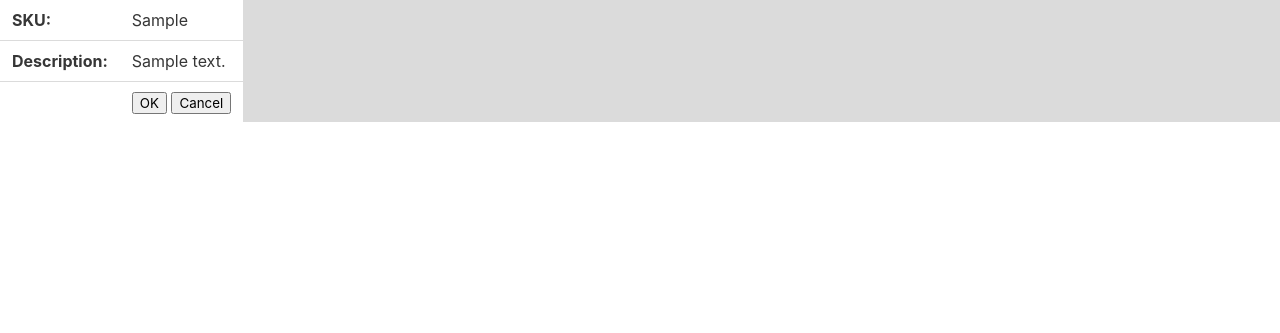
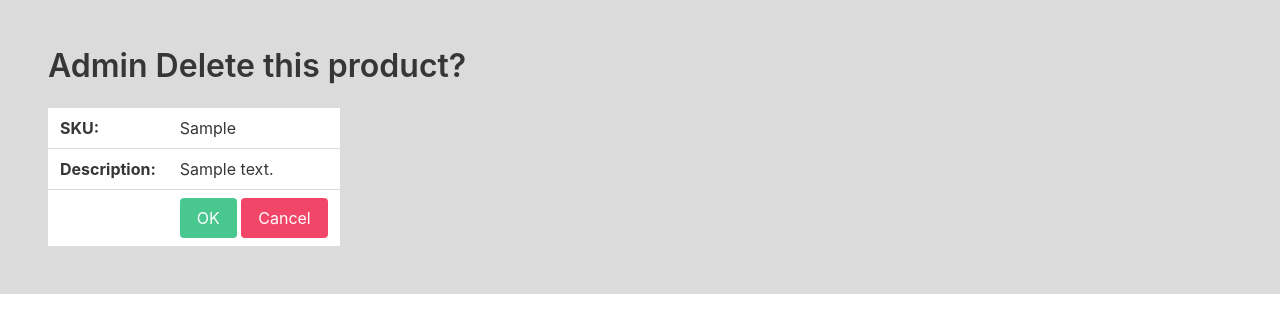
Before and after one commit to br0ch0n-BU/CS602_Term_Project_Rochon, a Node server app: page /products/delete/600000000000000000000001 in a window 1280 px wide. Shown: the part 56-389 px from the top of the page. Run offline with Node 20, Linux system fonts and the light colour scheme; a user stored in the database is signed in; tables that the repository leaves empty hold one stand-in row (values such as "Sample post"); some libraries are stand-ins or nearby versions.

Commit message:
restyle product CRUD

```diff
--- a/routes/deleteProductAfterConfirm.js
+++ b/routes/deleteProductAfterConfirm.js
@@ -20,7 +20,7 @@ module.exports = async (req, res, next) => {
         console.error("Could not delete product: " + err);
         return res.redirect("/products?problem=true");
       }
-      res.redirect("/products");
+      res.redirect("/products?success=true");
     });
   });
 };
--- a/routes/displayProducts.js
+++ b/routes/displayProducts.js
@@ -21,8 +21,9 @@ module.exports = async (req, res, next) => {
   });
 
   res.render("displayProductsView", {
-    title: "Admin Management of Products",
+    title: "Manage Product Catalog",
     data: results,
-    problem: req.query.problem
+    problem: req.query.problem,
+    success: req.query.success
   });
 };
--- a/routes/editProduct.js
+++ b/routes/editProduct.js
@@ -16,7 +16,7 @@ module.exports = async (req, res, next) => {
     }
 
     res.render("editProductView", {
-      title: "Admin Edit product",
+      title: "Edit Product Details",
       data: {
         id: product._id,
         sku: product.sku,
--- a/routes/saveAfterProductEdit.js
+++ b/routes/saveAfterProductEdit.js
@@ -34,7 +34,7 @@ module.exports = async (req, res, next) => {
           console.error("Could not update product: " + err);
           return res.redirect("/products?problem=true");
         }
-        res.redirect("/products");
+        res.redirect("/products?success=true");
       });
     } else {
       res.redirect("/products");
--- a/routes/saveProduct.js
+++ b/routes/saveProduct.js
@@ -28,7 +28,7 @@ module.exports = async (req, res, next) => {
         console.error("Could not add product: " + error);
         return res.redirect("/products?problem=true");
       }
-      res.redirect("/products");
+      res.redirect("/products?success=true");
     });
   } else res.redirect("/products/add");
 };
--- a/views/deleteProductView.handlebars
+++ b/views/deleteProductView.handlebars
@@ -1,6 +1,7 @@
-<div class="table-responsive">
-  <form method="post" action='/products/delete'>
-    <table class="table table-condensed">
+<section class="section">
+  <h3 class="title is-3">{{title}}</h3>
+  <form method="post" action="/products/delete">
+    <table class="table">
       <tbody>
         <tr>
           <th>SKU:</th>
@@ -10,19 +11,24 @@
           <th>Description: </th>
           <td>{{data.description}}</td>
         </tr>
-        <input type="hidden" name="id" value="{{data.id}}">
+        <input type="hidden" name="id" value="{{data.id}}" />
 
       </tbody>
       <tfooter>
         <tr>
           <td></td>
           <td>
-              <input type="submit" value="OK" class="btn btn-success">
-              <input type="button" value="Cancel" class="btn btn-danger"
-                  class="cancel" onclick="cancelDelete()">
+            <input type="submit" value="OK" class="button is-success" />
+            <input
+              type="button"
+              value="Cancel"
+              class="button is-danger"
+              class="cancel"
+              onclick="cancelDelete()"
+            />
           </td>
         </tr>
       </tfooter>
     </table>
   </form>
-</div>
+</section>
--- a/views/editProductView.handlebars
+++ b/views/editProductView.handlebars
@@ -1,4 +1,5 @@
 <section class="section">
+  <h3 class="title is-3">{{title}}</h3>
   <form method="post" action="/products/edit">
     <div class="field">
       <label class="label">SKU: </label>
```
Also changed, not shown: views/displayProductsView.handlebars (+8 -2 lines).
